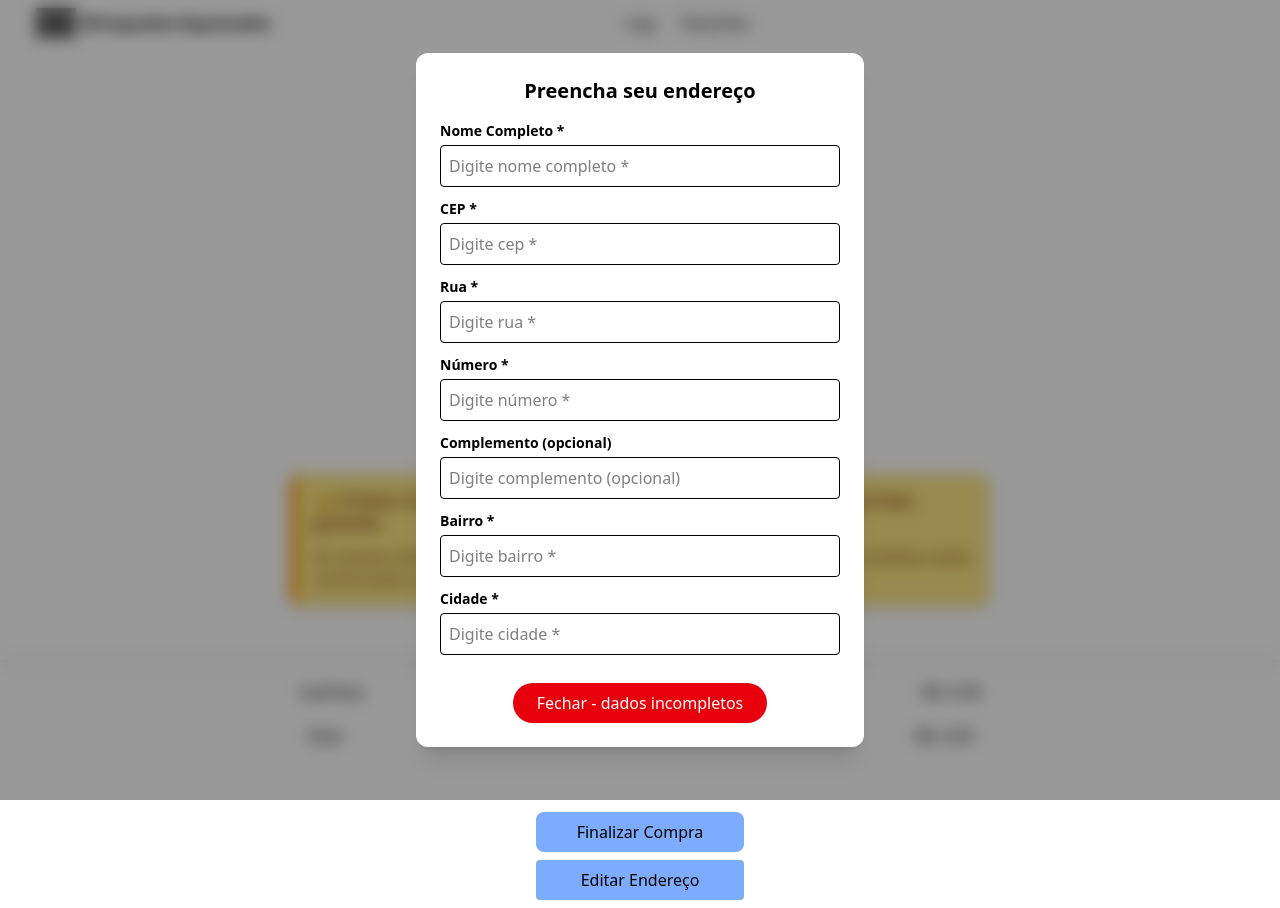
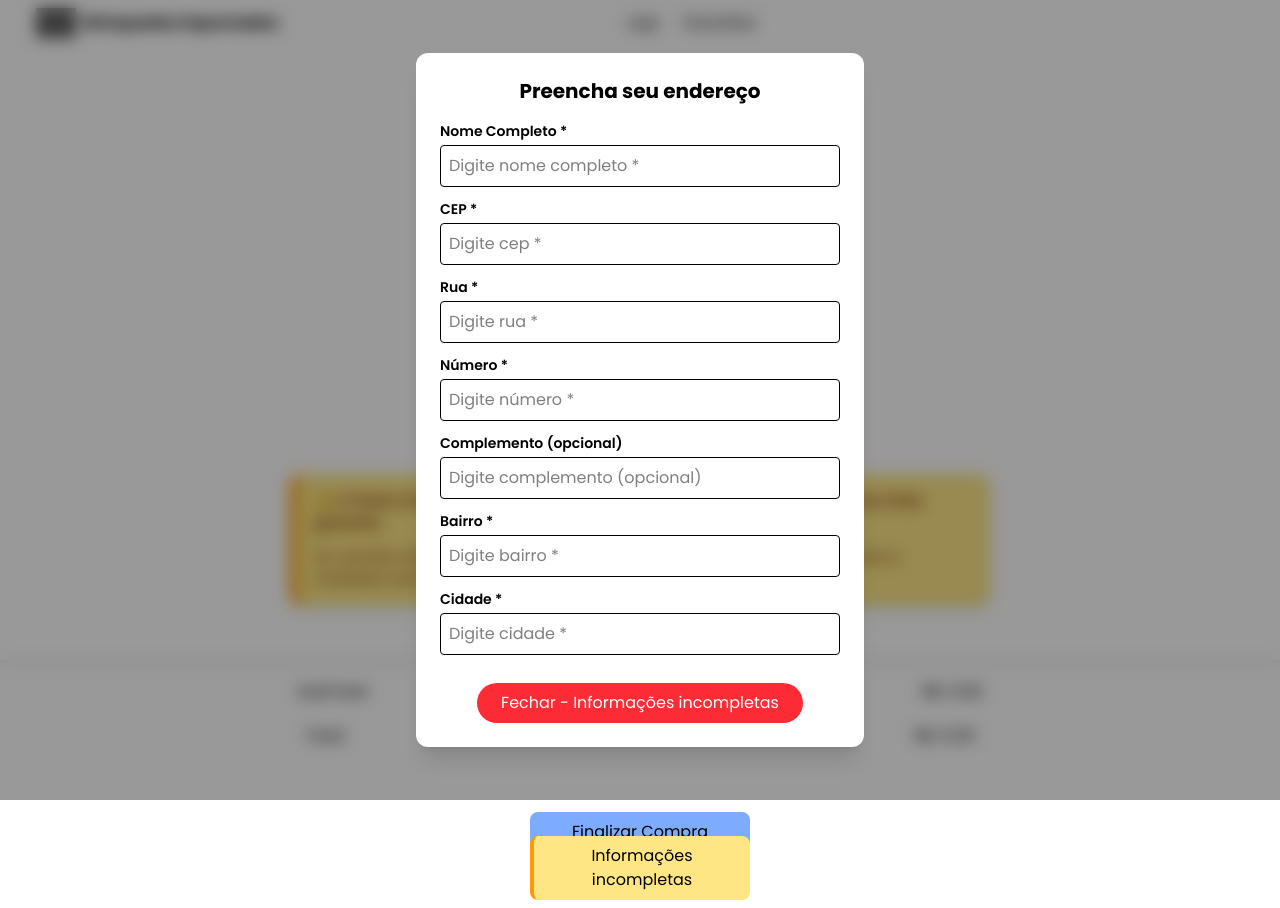
Before and after one commit to Igor-Victor21/Vc-Brinquedos-Espumados-Site-Next, a Next.js app: page /cart in a window 1280 px wide. Built offline with nearby package versions, Linux system fonts and the light colour scheme; grey boxes are pictures that could not be loaded.

Commit message:
Nova fonte adicionada além de ajustes no modal, footer, botão favorito além do tamanho dos cards para modelos desktop

```diff
--- a/src/app/cart/page.tsx
+++ b/src/app/cart/page.tsx
@@ -129,12 +129,10 @@ export default function CartPage() {
     const enderecoTexto = `
 📍 *Endereço do cliente*
 Nome: ${enderecoData.nome}
-Telefone: ${enderecoData.telefone}
 CEP: ${enderecoData.cep}
 Rua: ${enderecoData.rua}, Nº ${enderecoData.numero} - ${enderecoData.complemento}
 Bairro: ${enderecoData.bairro}
-Cidade: ${enderecoData.cidade}
-`
+Cidade: ${enderecoData.cidade}`
 
     const itemList = produtos.map((produto) => {
       const quantidade = getQuantidade(produto.id)
@@ -151,8 +149,7 @@ ${itemList}
 
 💰 Total: R$${total.toFixed(2)}
 
-${enderecoTexto}
-    `
+${enderecoTexto}`
 
     const zapURL = `https://api.whatsapp.com/send?phone=${whatsappNumber}&text=${encodeURIComponent(message)}`
     window.open(zapURL, "_blank")
@@ -245,7 +242,7 @@ ${enderecoTexto}
           {/* Botão Finalizar Compra */}
           <button
             onClick={handleZap}
-            className="absolute w-52 bottom-14 left-1/2 -translate-x-1/2 cursor-pointer motion-safe:hover:scale-105 p-2 bg-[#7DACFF] active:bg-[#6C85B3] rounded-lg duration-200"
+            className="absolute w-55 bottom-14 left-1/2 -translate-x-1/2 cursor-pointer motion-safe:hover:scale-105 p-2 bg-[#7DACFF] active:bg-[#6C85B3] rounded-lg duration-200"
           >
             Finalizar Compra
           </button>
@@ -254,9 +251,9 @@ ${enderecoTexto}
           {/* Botão Editar Endereço */}
           <button
             onClick={() => setOpen(true)}
-            className="absolute w-52 bottom-2 left-1/2 -translate-x-1/2 px-4 py-2 bg-[#7DACFF] cursor-pointer rounded "
+            className={`absolute w-55 bottom-2 left-1/2 -translate-x-1/2 px-4 py-2 ${enderecoValido ? "bg-[#7DACFF]" : "bg-amber-200 border-l-4 border-amber-500"} cursor-pointer rounded-lg`}
           >
-            Editar Endereço
+            {enderecoValido ? "Editar Endereço" : "Informações incompletas"}
           </button>
         </div>
 
--- a/src/app/layout.tsx
+++ b/src/app/layout.tsx
@@ -1,6 +1,14 @@
 import type { Metadata } from "next";
 import { Geist, Geist_Mono } from "next/font/google";
+import { Poppins } from 'next/font/google'
 import "./globals.css";
+
+
+const poppins = Poppins({
+  subsets: ['latin'],
+  weight: ['300', '400', '500', '600', '700'],
+})
+
 
 const geistSans = Geist({
   variable: "--font-geist-sans",
@@ -23,7 +31,7 @@ export default function RootLayout({
   children: React.ReactNode;
 }>) {
   return (
-    <html lang="en">
+    <html lang="en" className={poppins.className}>
       <body
         className={`${geistSans.variable} ${geistMono.variable} antialiased`}
       >
--- a/src/components/btnFave.tsx
+++ b/src/components/btnFave.tsx
@@ -64,7 +64,7 @@ export default function FaveBtn({ id, name, price, image, onToastChange }: FaveB
       <button onClick={(e) => {
         e.preventDefault()
         addToFave()
-      }} disabled={isAdding} className='cursor-pointer duration-350 hover:bg-black rounded-md p-1'><Image className='duration-350 hover:invert' src={botaoFavorito} alt="" width={30} /></button>
+      }} disabled={isAdding} className='cursor-pointer duration-350 hover:bg-black rounded-md'><Image className='duration-350 hover:invert' src={botaoFavorito} alt="" width={30} /></button>
     </div>
   )
 }
--- a/src/components/cardsStore.tsx
+++ b/src/components/cardsStore.tsx
@@ -41,14 +41,14 @@ export const CardStore = ({
   const finalPrice = price - price * (discountNumber / 100)
 
   return (
-    <div className="flex flex-col w-60 min-h-[644px] h-auto self-center md:self-start gap-1 rounded-[25px] shadow-[0px_13px_19px_rgba(0,0,0,0.15)]">
+    <div className="flex flex-col w-80 md:w-100 min-h-[644px] h-auto self-center md:self-start gap-1 rounded-[25px] shadow-[0px_13px_19px_rgba(0,0,0,0.15)]">
       <div>
-        <img src={image} alt={name} width={300} height={200} draggable={false} className="rounded-t-[25px]" />
+        <img src={image} alt={name} width={300} height={200} draggable={false} className="rounded-t-[25px] mx-auto " />
       </div>
 
       <div className="flex flex-row justify-between">
-        <div className="flex w-50 flex-col ml-5">
-          <h2 className="h-auto font-medium">{name}</h2>
+        <div className="flex w-50 md:w-80 flex-col ml-5">
+          <h2 className="h-auto font-medium flex-1">{name}</h2>
           <strong className='mt-[10px]'>Descrição:</strong>
           <p className="h-auto">{description}</p>
           <strong className='mt-[10px]'>Medidas:</strong>
--- a/src/components/footer.tsx
+++ b/src/components/footer.tsx
@@ -43,7 +43,7 @@ export default function Footer (){
                             <Image src={Group} alt='' draggable="false" className='h-[28vh] w-[35vw]'/>
                         </div>
                         <div className="p-5 text-center flex flex-col items-center justify-center">
-                            <div className="flex flex-row pb-5">
+                            <div className="flex flex-row pb-5 gap-5">
                                 {/* parte superior */}
                                 <div className="z-40 w-1/2 xl:w-3xs flex items-center flex-col">
                                     <Image src={Gmail} alt='' draggable='false' className='h-[26px] w-[26px] mb-4'/>
@@ -58,7 +58,7 @@ export default function Footer (){
                                     <BtnWpp/>
                                 </div>
                             </div>
-                            <div className="flex flex-row">
+                            <div className="flex flex-row gap-10">
                                 {/* parte inferior */}
                                 <div className="z-40 w-1/2 xl:w-3xs flex items-center flex-col">
                                     <Image src={Loja} alt='' draggable='false' className='h-[26px] w-[26px] mb-4'/>
--- a/src/components/listCardsStore.tsx
+++ b/src/components/listCardsStore.tsx
@@ -56,9 +56,18 @@ export default async function CardListServer({ all, queryRouter, filterRouter }:
 
     if (filtradosFinais.length === 0) return <>Nenhum produto foi encontrado!</>;
 
+    // ORGANIZAÇÃO — ordenar pelo número após "V-"
+    const ordenados = [...filtradosFinais].sort((a, b) => {
+      const numA = parseInt(a.name.replace("V-", "").split(" ")[0]);
+      const numB = parseInt(b.name.replace("V-", "").split(" ")[0]);
+
+      return numA - numB;
+    });
+
+
     return (
       <>
-        {filtradosFinais.map((item) => (
+        {ordenados.map((item) => (
           <CardStore
             key={item.id}
             name={item.name}
--- a/src/components/modalEndereco.tsx
+++ b/src/components/modalEndereco.tsx
@@ -99,10 +99,10 @@ export default function ModalEndereco({ isOpen, onClose, onValidChange }: ModalP
                     <button
                         onClick={onClose}
                         className={`px-6 py-2 rounded-full text-white transition-all cursor-pointer
-                            ${isValid ? "bg-[#7DACFF]" : "bg-red-600"}
+                            ${isValid ? "bg-[#7DACFF]" : "bg-red-500"}
                         `}
                     >
-                        {isValid ? "Salvar Endereço" : "Fechar - dados incompletos"}
+                        {isValid ? "Salvar Endereço" : "Fechar - Informações incompletas"}
                     </button>
                 </div>
             </div>
```
Also changed, not shown: src/app/assets/images/AboutPic2.png.
